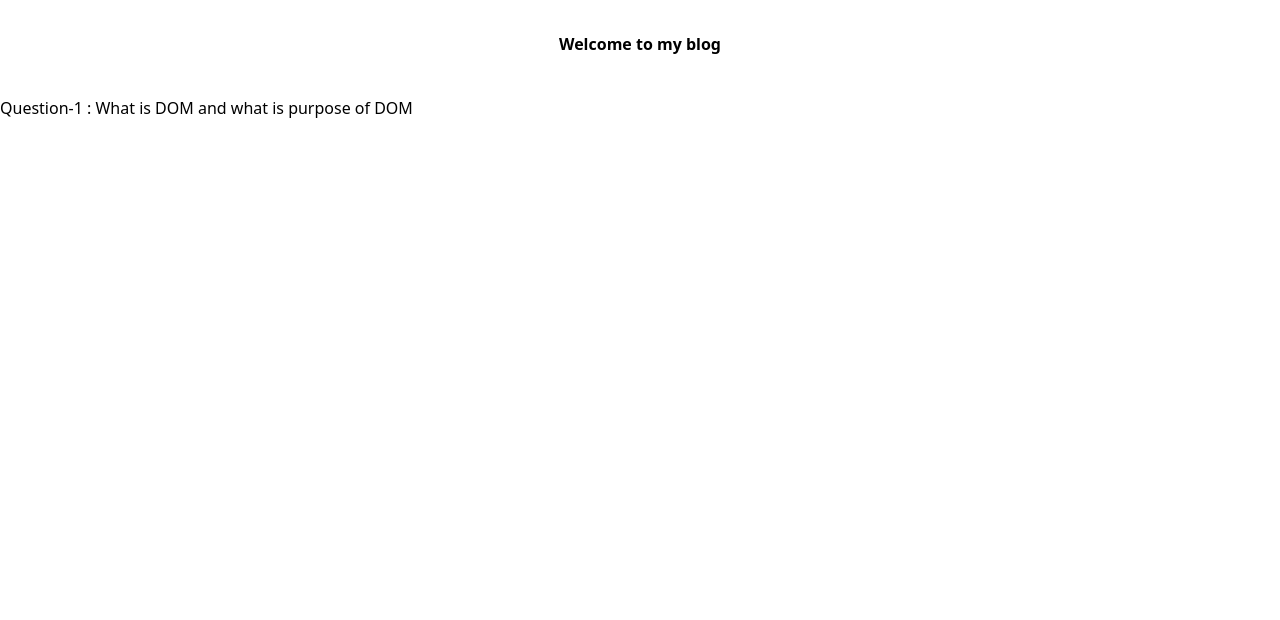
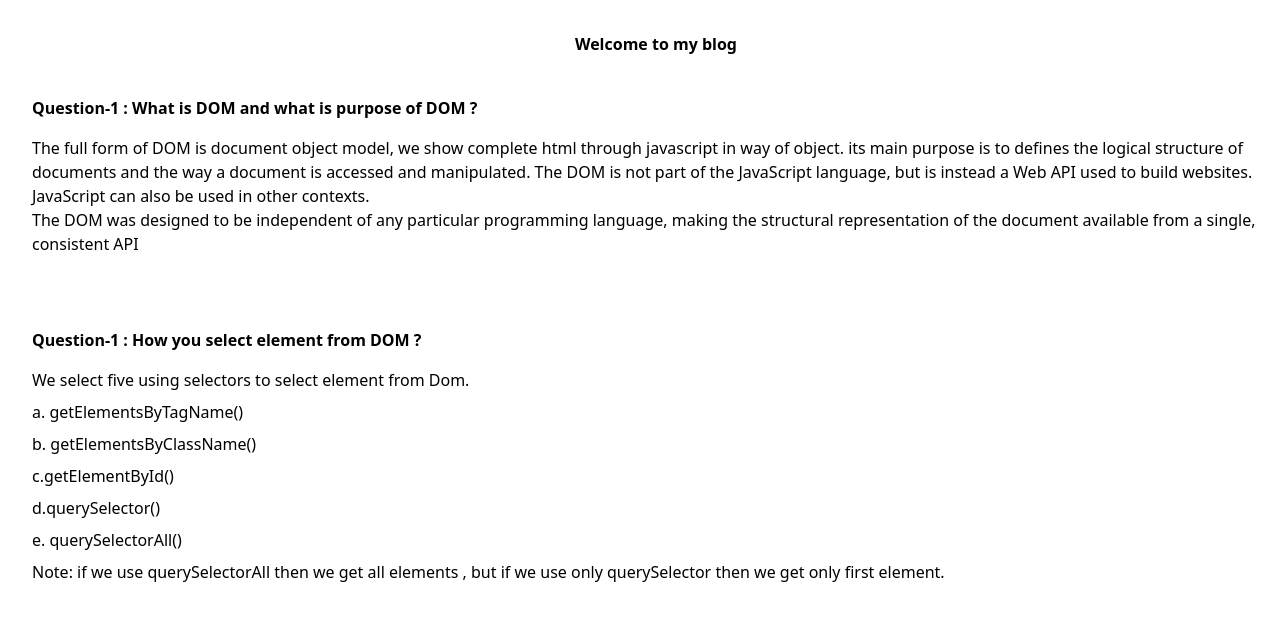
Before and after one commit to devbiplabmistry/geometry-genious, a plain HTML site: page blog.html in a window 1280 px wide. Drawn offline with nearby package versions, Linux system fonts and the light colour scheme.

Commit message:
first two question and answer added

```diff
--- a/blog.html
+++ b/blog.html
@@ -8,8 +8,31 @@
     <script src="https://cdn.tailwindcss.com"></script>
 </head>
 <body>
-    <h1 class="font-bold text-center mt-8 mb-10">Welcome to my blog</h1>
-<p>Question-1 : What is DOM and what is purpose of DOM</p>
+<div class="container pl-8">
+    <h1 class="font-bold text-center mt-8 mb-10 font-bold">Welcome to my blog</h1>
+    <p class="mb-4 font-bold">Question-1 : What is DOM and what is purpose of DOM ?</p>
+    <p>The full form of DOM is document object model, we show complete html through javascript
+     in way of object. its main purpose is to
+     defines the logical structure of documents and the way a document is accessed and manipulated.
+
+     The DOM is not part of the JavaScript language, but is instead a Web API used to build websites. JavaScript can also be used in other contexts.
+     <br>
+     The DOM was designed to be independent of any particular programming language, making the structural representation of the document available from a single, consistent API
+    </p>
+
+    <br>
+    <br>
+    <br>
+    <p class="mb-4 font-bold">Question-1 : How you select element from DOM ?</p>
+    <p>We select  five using selectors to select element from Dom.
+      <h4 class="mt-2"> a. getElementsByTagName()</h4>
+      <h4 class="mt-2 mb-2"> b. getElementsByClassName()</h4>
+       <h4>c.getElementById()</h4>
+      <h4 class="mt-2 mb-2"> d.querySelector()</h4>
+      <h4 class="mb-2"> e. querySelectorAll()</h4>
+       <p>Note: if we use querySelectorAll then we get all elements , but if we use only querySelector then we get only first element.</p>
+    </p>
+</div>
 
 </body>
 </html>
```
